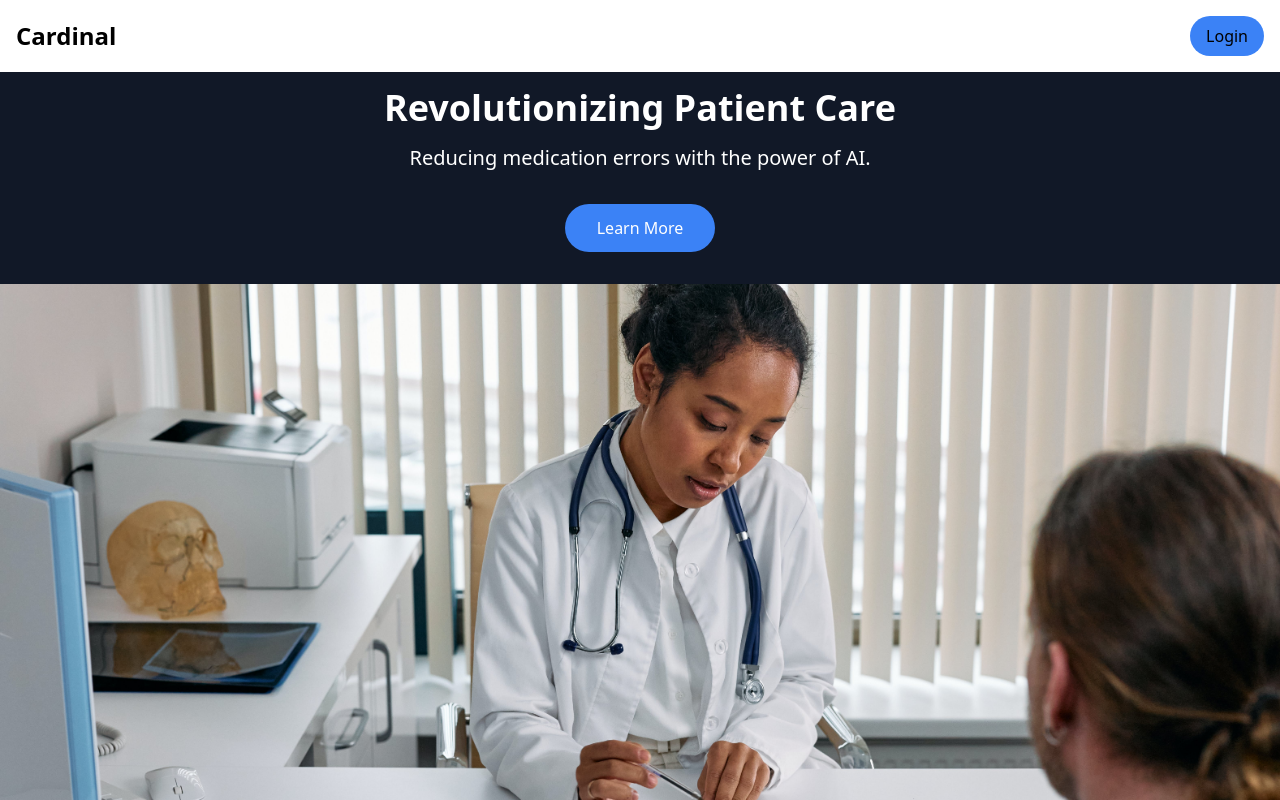
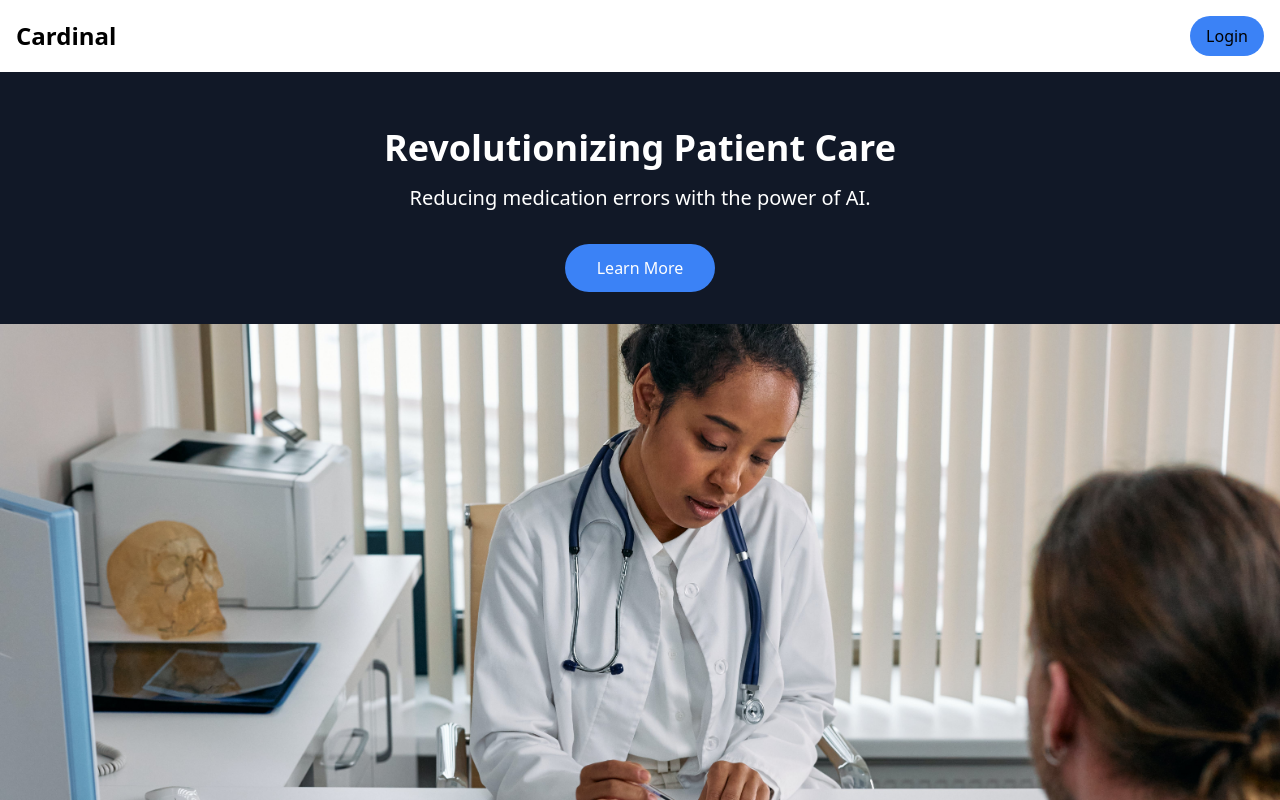
Before and after one commit to dgzct11/CardinalHacks2023, a Next.js app in the folder cardinal/: page /home in a window 1280 px wide. Shown: the top 800 px of the page. Built offline with nearby package versions, Linux system fonts and the light colour scheme.

Commit message:
Update page.tsx

```diff
--- a/cardinal/src/app/home/page.tsx
+++ b/cardinal/src/app/home/page.tsx
@@ -25,7 +25,7 @@ const HomePage = () => {
 
       {/* Hero Section */}
       <div className="bg-gray-900 h-screen flex flex-col justify-center items-center text-white">
-        <h1 className="text-4xl font-bold mt-4 mb-4">Revolutionizing Patient Care</h1>
+        <h1 className="text-4xl font-bold mt-14 mb-4">Revolutionizing Patient Care</h1>
         <p className="text-xl mb-8">Reducing medication errors with the power of AI.</p>
         <a href="#about" className="bg-blue-500 hover:bg-blue-600 px-8 py-3 rounded-full transition duration-300">Learn More</a>
 
```
